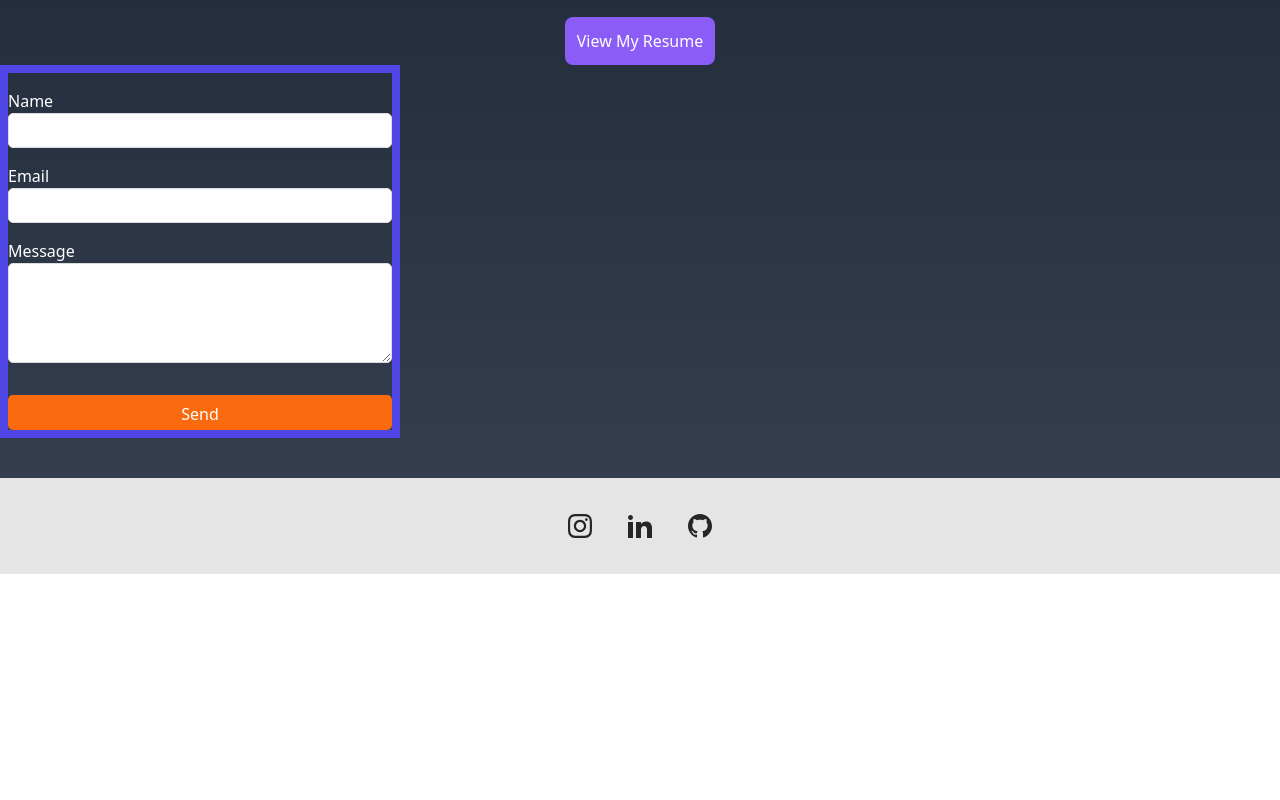
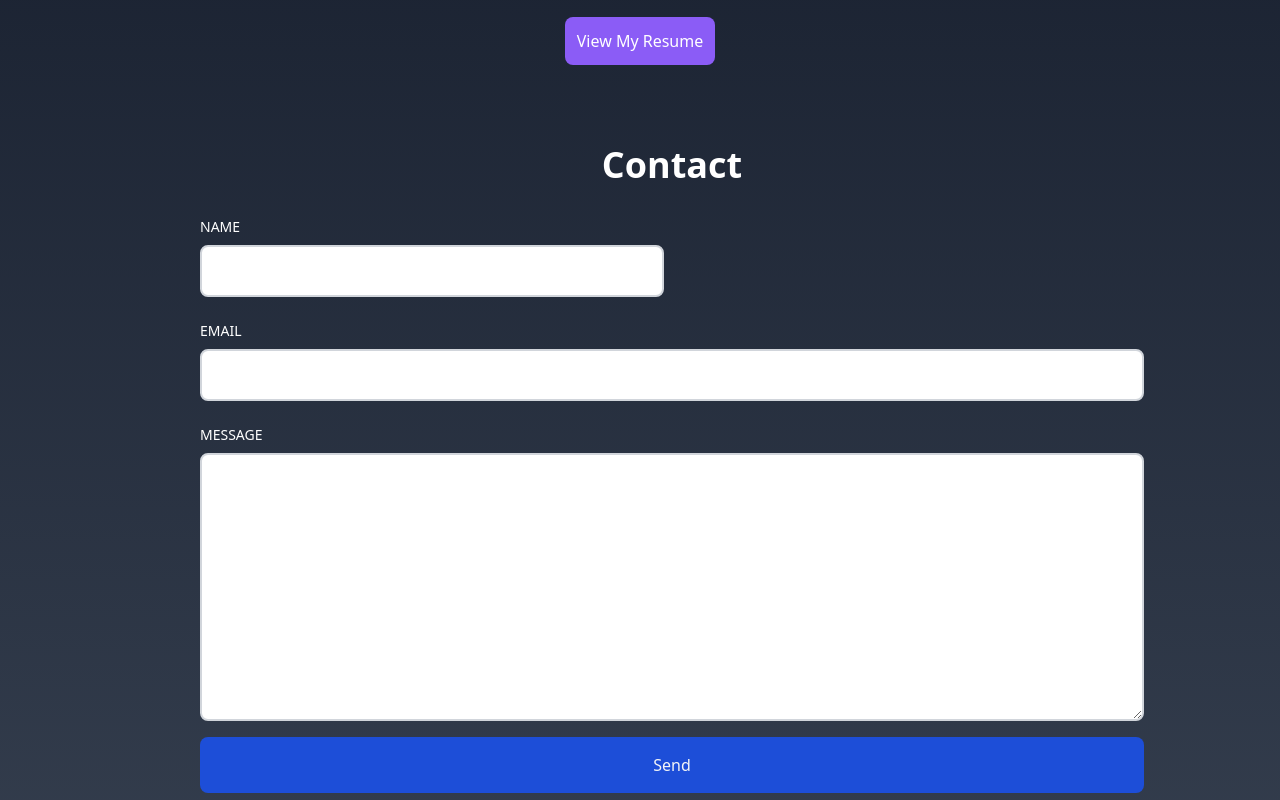
Before and after one commit to zaksalazar/New-React-Portfolio, a React (Vite) app in the folder react-portfolio/: page / in a window 1280 px wide. Shown: the part 1880-2680 px from the top of the page. Before the commit the page ends 2454 px from the top, so only its background shows below. Built offline with nearby package versions, Linux system fonts and the light colour scheme.

Commit message:
updated contact component

```diff
--- a/react-portfolio/src/components/Contact.jsx
+++ b/react-portfolio/src/components/Contact.jsx
@@ -1,97 +1,48 @@
-import React, { useRef } from "react";
-import emailjs from "@emailjs/browser";
-import styled from "styled-components";
+import React, {useRef, useState} from 'react'
+import emailjs from '@emailjs/browser'
 
-// npm i @emailjs/browser
+export default function Contact() {
+    const form = useRef();
+    const [displayMessage, setDisplayMessage] = useState("");
+    const [error, setError] = useState(false);
+    const sendEmail = (e) => {
+        e.preventDefault();
 
-const Contact = () => {
-  const form = useRef();
+        emailjs.sendForm('service_6nh3e1b', 'template_ojpopop', form.current, '-0hL-IrbUvZEmn6I_')
+          .then((result) => {
+              console.log(result.text);
+               e.target.reset()
+            setDisplayMessage('Your message was sent successfully!');
+          }, (error) => {
+              console.log(error.text);
+            setError(true)
+            setDisplayMessage('Your message was not sent!');
+          });
+      };
+  return (
 
-  const sendEmail = (e) => {
-    e.preventDefault();
-
-    emailjs
-      .sendForm(
-        "service_e20vl3j",
-        "template_fxm9xan",
-        form.current,
-        "LOJPL1MFGZzmuOjQV"
-      )
-      .then(
-        (result) => {
-          console.log(result.text);
-          console.log("message sent");
-        },
-        (error) => {
-          console.log(error.text);
-        }
-      );
-  };
-
-  return (
-    <StyledContactForm id="contact" className="flex items-center justify-center">
-      <form
-        class="border-8 border-indigo-600"
-        ref={form}
-        onSubmit={sendEmail}
-      >
-        <label class="text-white">Name</label>
-        <input type="text" name="user_name" />
-        <label class="text-white">Email</label>
-        <input type="email" name="user_email" />
-        <label class="text-white">Message</label>
-        <textarea name="message" />
-        <input type="submit" value="Send" />
-      </form>
-    </StyledContactForm>
-  );
-};
-
-export default Contact;
-
-// Styles
-const StyledContactForm = styled.div`
-  width: 400px;
-  form {
-    display: flex;
-    align-items: flex-start;
-    flex-direction: column;
-    width: 100%;
-    font-size: 16px;
-    input {
-      width: 100%;
-      height: 35px;
-      padding: 7px;
-      outline: none;
-      border-radius: 5px;
-      border: 1px solid rgb(220, 220, 220);
-      &:focus {
-        border: 2px solid rgba(0, 206, 158, 1);
-      }
-    }
-    textarea {
-      max-width: 100%;
-      min-width: 100%;
-      width: 100%;
-      max-height: 100px;
-      min-height: 100px;
-      padding: 7px;
-      outline: none;
-      border-radius: 5px;
-      border: 1px solid rgb(220, 220, 220);
-      &:focus {
-        border: 2px solid rgba(0, 206, 158, 1);
-      }
-    }
-    label {
-      margin-top: 1rem;
-    }
-    input[type="submit"] {
-      margin-top: 2rem;
-      cursor: pointer;
-      background: rgb(249, 105, 14);
-      color: white;
-      border: none;
-    }
-  }
-`;
+    <div id="contact" className='max-w-[1040px] m-auto md:pl-20 p-4 py-16'>
+        <h1 className='text-white py-4 text-4xl font-bold text-center text-[#001b53]'>Contact</h1>
+        <form ref={form} onSubmit={sendEmail}>
+            <div className='grid md:grid-cols-2 gap-4 w-full py-2'>
+                <div className='flex flex-col'>
+                    <label className='text-white uppercase text-sm py-2'>Name</label>
+                    <input className='border-2 rounded-lg p-3 flex border-gray-300' type="text" name='user_name' required/>
+                </div>
+            </div>
+            <div className='flex flex-col py-2'>
+                <label className='text-white uppercase text-sm py-2'>Email</label>
+                <input className='border-2 rounded-lg p-3 flex border-gray-300' type="email" name='user_email' required />
+            </div>
+            <div className='flex flex-col py-2'>
+                <label className='text-white uppercase text-sm py-2'>Message</label>
+                <textarea className='border-2 rounded-lg p-3 border-gray-300' rows='10' name='message'required/>
+                <input type="submit" value="Send" className='bg-blue-700 text-gray-100 mt-4 w-full p-4 rounded-lg'  />
+            </div>
+        </form>
+        <div className={error?"bg-red-500":"bg-green-500"}>
+        {displayMessage}
+        </div>
+    </div>
+  )
+}
```
